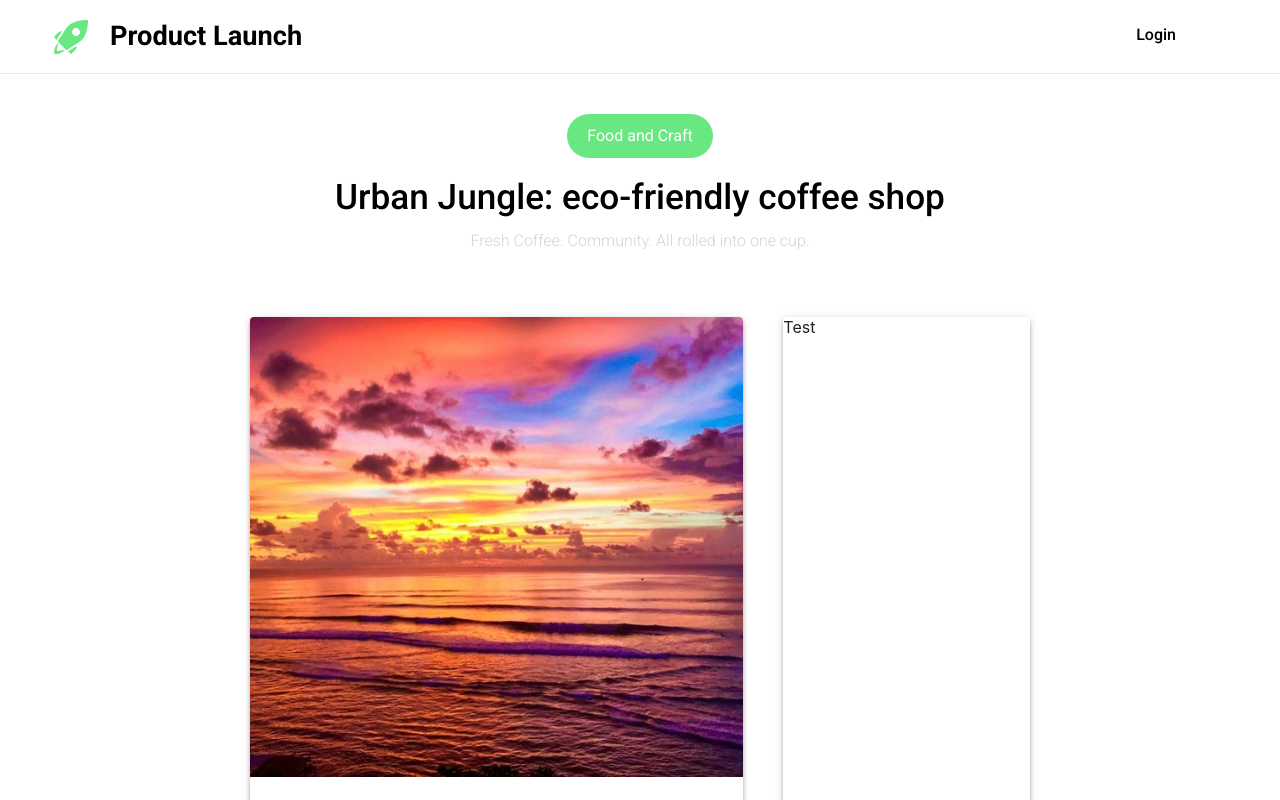
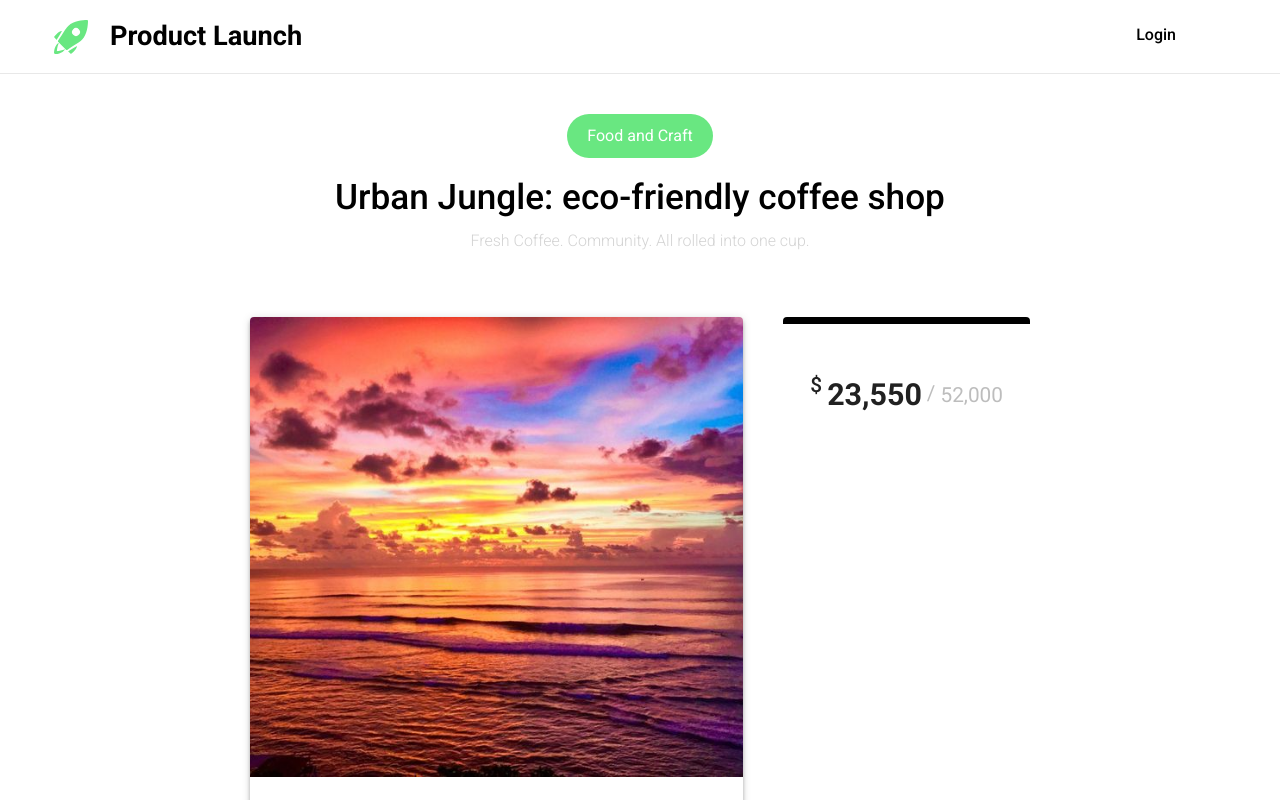
Before and after one commit to hatchways/team-summer, a React (Create React App) app in the folder client/: page /project/1 in a window 1280 px wide. Shown: the top 800 px of the page. Built offline with nearby package versions, Linux system fonts and the light colour scheme.

Commit message:
Fundraising card start

```diff
--- a/client/src/pages/Project.js
+++ b/client/src/pages/Project.js
@@ -24,7 +24,7 @@ const Main = styled('main')(() => ({
   padding: 40
 }), { withTheme: false });
 
-const ProjectHeader = styled('header')(({theme}) => ({
+const ProjectHeaderWrapper = styled('header')(({ theme }) => ({
   textAlign: 'center',
   marginBottom: theme.spacing(8)
 }));
@@ -43,14 +43,48 @@ const ProjectGrid = styled(Grid)(({ theme }) => ({
   margin: '0 auto',
   gridGap: 40,
 
-  [theme.breakpoints.up('md')]: {
+  [theme.breakpoints.up('lg')]: {
     maxWidth: '65%',
     gridTemplateColumns: '2fr 1fr'
   }
 }), { withTheme: true });
 
-const DetailsCardAbout = styled('div')(({theme}) => ({
+const DetailsCardAbout = styled('div')(({ theme }) => ({
   marginBottom: theme.spacing(4)
+}));
+
+const CardLine = styled('div')(({ theme }) => ({
+  width: '100%',
+  height: 7,
+  backgroundColor: '#000000',
+  marginBottom: theme.spacing(6)
+}));
+
+const FundraisingAmounts = styled('div')(({ theme }) => ({
+  // Alignment
+  display: 'flex',
+  justifyContent: 'center',
+  padding: '0 30px 0 30px',
+
+  '& > h5:first-child': {
+    marginRight: 5,
+    marginTop: 0,
+    fontWeight: 500
+  },
+
+  '& > h3': {
+    marginTop: 5
+  },
+
+  '& > h5:nth-child(3)': {
+    marginTop: 8,
+    marginLeft: 5,
+    marginRight: 5
+  },
+
+  '& > h5:last-child': {
+    marginTop: 10
+  }
 }));
 
 
@@ -61,11 +95,29 @@ class Project extends React.Component {
     description: 'Coffee shop will make its best effort to create a unique place where customers can socialize with each other in a comfortable and relaxing environment while enjoying the best brewed coffee or espresso and pastries in town. We will be in the business of helping our customers to relieve their daily stresses by providing piece of mind through great ambience, convenient location, friendly customer service, and products of consistently high quality.',
     industry: 'Food and Craft',
     location: 'San Jose, CA',
-    fundingGoal: 23850,
+    fundingRaised: 23550,
+    fundingGoal: 52000,
     images: [
       '/images/placeholder-sunset.jpg'
     ]
   };
+
+  projectHeaderContent() {
+    const { classes } = this.props;
+    const { industry, subtitle, title } = this.state;
+
+    return (
+      <ProjectHeaderWrapper>
+        <Grid container direction="column" alignItems="center">
+          <IndustryLabel>
+            <Typography variant="body1">{industry}</Typography>
+          </IndustryLabel>
+          <Typography variant="h2" className={classes.pageTitle}>{title}</Typography>
+          <Typography variant="subtitle2">{subtitle}</Typography>
+        </Grid>
+      </ProjectHeaderWrapper>
+    );
+  }
 
   projectDetailsCard() {
     const { classes } = this.props;
@@ -75,8 +127,7 @@ class Project extends React.Component {
       <Card elevation={4}>
         <CardMedia component="img" image="/images/placeholder-sunset.jpg"
                    title="Project image"
-                   height="460"
-        />
+                   height="460"/>
         <CardContent className={classes.projectDetailsContent}>
           <DetailsCardAbout>
             <Typography variant="h3">About</Typography>
@@ -89,26 +140,28 @@ class Project extends React.Component {
     );
   }
 
+  projectFundraisingCard() {
+    const { fundingRaised, fundingGoal } = this.state;
+    return (
+      <Card elevation={0}>
+        <CardLine/>
+        <FundraisingAmounts>
+          <Typography variant="h5">$</Typography>
+          <Typography variant="h3">{fundingRaised.toLocaleString()}</Typography>
+          <Typography variant="h5" color="secondary">/</Typography>
+          <Typography variant="h5" color="secondary">{fundingGoal.toLocaleString()}</Typography>
+        </FundraisingAmounts>
+      </Card>
+    );
+  }
+
   render() {
-    const { classes } = this.props;
-    const { title, subtitle, industry } = this.state;
-
     return (
       <Main>
-        <ProjectHeader>
-          <Grid container direction="column" alignItems="center">
-            <IndustryLabel>
-              <Typography variant="body1">{industry}</Typography>
-            </IndustryLabel>
-            <Typography variant="h2" className={classes.pageTitle}>{title}</Typography>
-            <Typography variant="subtitle2">{subtitle}</Typography>
-          </Grid>
-        </ProjectHeader>
+        {this.projectHeaderContent()}
         <ProjectGrid>
           {this.projectDetailsCard()}
-          <Card elevation={4}>
-            Test
-          </Card>
+          {this.projectFundraisingCard()}
         </ProjectGrid>
       </Main>
     );
--- a/client/src/themes/theme.js
+++ b/client/src/themes/theme.js
@@ -47,7 +47,8 @@ export const theme = createMuiTheme({
   breakpoints: {
     values: {
       sm: 415,
-      md: 800
+      md: 800,
+      lg: 1060
     }
   },
   palette: {
@@ -56,7 +57,7 @@ export const theme = createMuiTheme({
       contrastText: '#ffffff'
     },
     secondary: {
-      main: '#1f1f1f'
+      main: '#BDBDBD'
     }
   },
   primary: '#69E781',
```
